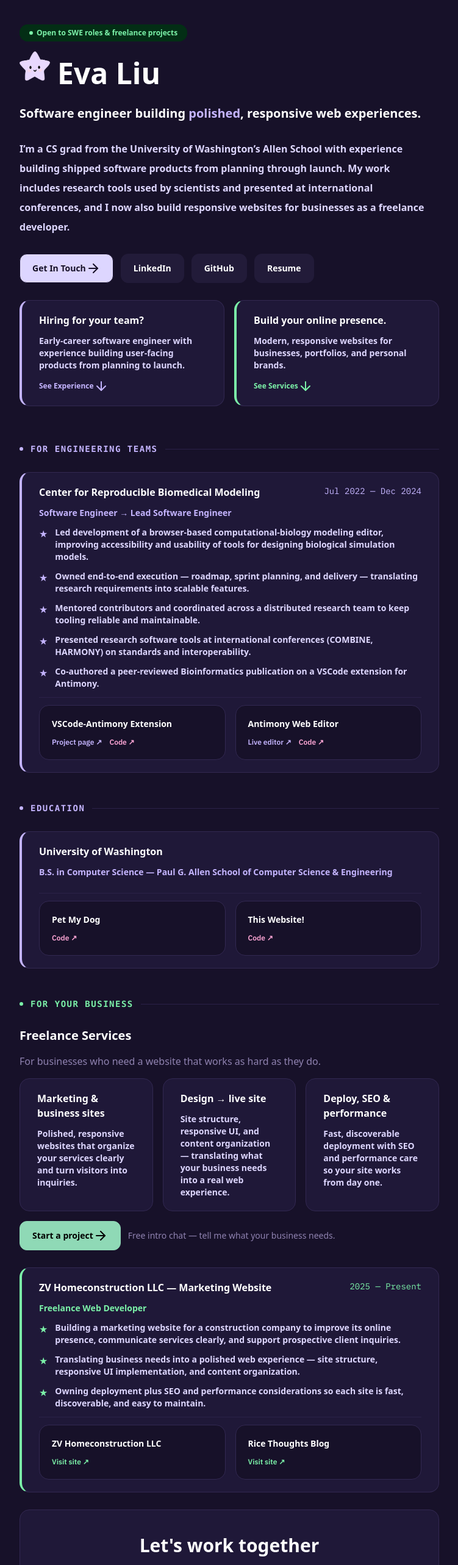
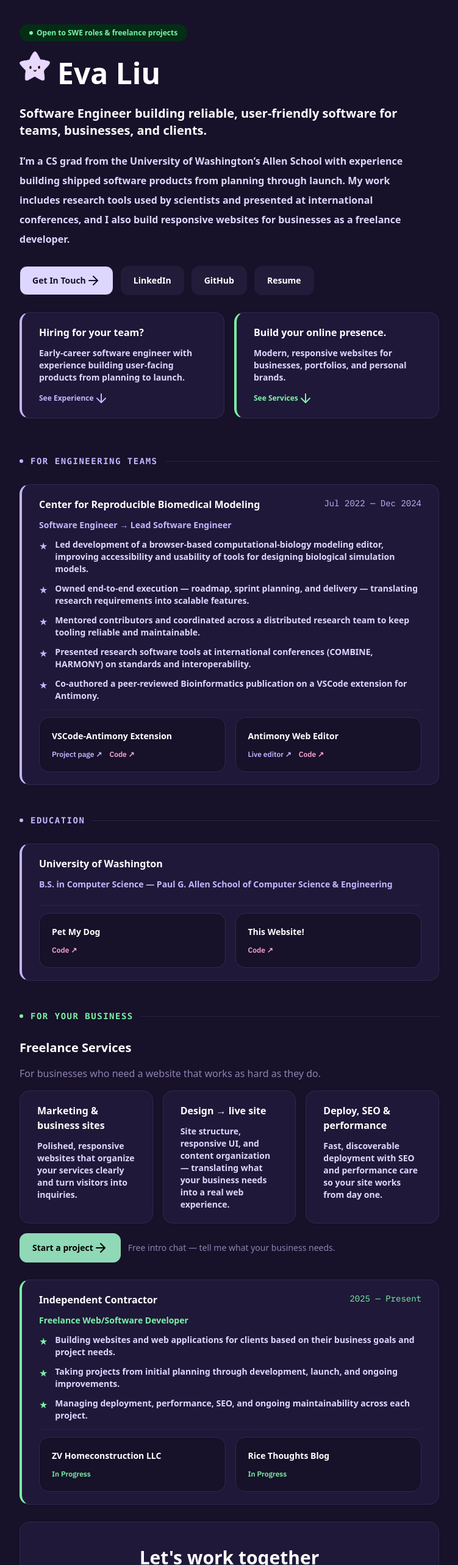
Before and after one commit to evaxliu/personal-website, a Next.js app: page / in a window 1280 px wide. Shown: the top 2566 px of the page at 61% size, without its empty margins (264-1015 px from the left). Built offline with nearby package versions, Linux system fonts and the light colour scheme.

Commit message:
Movement for tiles all changed to -transition y
Reworded descriptions

Removed unused comments

Fixed responsive issues for certain components

```diff
--- a/src/app/components/Experience-Card.tsx
+++ b/src/app/components/Experience-Card.tsx
@@ -17,7 +17,7 @@ export default function ExperienceCard({company, role, date, descriptions, accen
       : "border-l-green-300 text-green-300"
 
   return(
-    <section className={`flex flex-col gap-3 px-7 py-5 grow w-full bg-[#1F1838] rounded-2xl border border-[#322851] border-l-4 hover:translate-x-1 duration-300 ease-in-out ${accentClass}`}>
+    <section className={`flex flex-col gap-3 px-7 py-5 grow w-full bg-[#1F1838] rounded-2xl border border-[#322851] border-l-4 hover:-translate-y-1 duration-300 ease-in-out ${accentClass}`}>
       <div className='flex justify-between flex-col gap-3 md:flex-row'>
         <h2 className="text-md text-white font-bold">
           {company}
--- a/src/app/page.tsx
+++ b/src/app/page.tsx
@@ -7,7 +7,6 @@ export default function Page() {
     <>
       <div className="flex justify-center items-center flex-col">
         <Landing />
-        {/* <Marquee texts={marqueeList} /> */}
       </div>
 
       <div className="flex items-center flex-col gap-10">
--- a/src/app/website-sections/Experience.tsx
+++ b/src/app/website-sections/Experience.tsx
@@ -10,8 +10,8 @@ export default function Experience() {
   ]
 
   const FreelanceProjects = [
-    ["ZV Homeconstruction LLC", "Visit site ↗", "https://zv-homeconstruction-website.vercel.app/"],
-    ["Rice Thoughts Blog", "Visit site ↗", "https://ricethoughts.com/"]
+    ["ZV Homeconstruction LLC", "In Progress", "https://link-to-nowhere"],
+    ["Rice Thoughts Blog", "In Progress", "https://ricethoughts.com/"]
   ]
 
   const sideProjects = [
@@ -20,7 +20,7 @@ export default function Experience() {
   ]
 
   return(
-    <section className="flex flex-col gap-7 w-full max-w-3xl p-10 md:px-10 md:py-0">
+    <section className="flex flex-col gap-7 w-full max-w-3xl px-10">
       <SectionHeader label={"FOR ENGINEERING TEAMS"} color={"violet"} id={"engineering"} />
 
       <ExperienceCard
@@ -60,13 +60,13 @@ export default function Experience() {
       <FreelanceServices />
 
       <ExperienceCard
-        company={"ZV Homeconstruction LLC — Marketing Website"}
-        role={"Freelance Web Developer"}
+        company={"Independent Contractor"}
+        role={"Freelance Web/Software Developer"}
         date={"2025 — Present"}
         descriptions={[
-          "Building a marketing website for a construction company to improve its online presence, communicate services clearly, and support prospective client inquiries.",
-          "Translating business needs into a polished web experience — site structure, responsive UI implementation, and content organization.",
-          "Owning deployment plus SEO and performance considerations so each site is fast, discoverable, and easy to maintain."
+          "Building websites and web applications for clients based on their business goals and project needs.",
+          "Taking projects from initial planning through development, launch, and ongoing improvements.",
+          "Managing deployment, performance, SEO, and ongoing maintainability across each project."
         ]}
         techStack={[
           "Next.js / React",
--- a/src/app/website-sections/Landing.tsx
+++ b/src/app/website-sections/Landing.tsx
@@ -34,13 +34,13 @@ export default function Landing() {
         </h1>
       </div>
 
-      <div className="flex flex-col gap-7 max-w-2xl">
+      <div className="flex flex-col gap-5 max-w-2xl">
         <p className="text-xl text-white font-bold">
-          Software engineer building <span className="text-violet-300">polished</span>, responsive web experiences.
+          Software Engineer building reliable, user-friendly software for teams, businesses, and clients.
         </p>
 
         <p className="text-md leading-8 text-violet-200 font-semibold">
-          I’m a CS grad from the University of Washington’s Allen School with experience building shipped software products from planning through launch. My work includes research tools used by scientists and presented at international conferences, and I now also build responsive websites for businesses as a freelance developer.
+          I’m a CS grad from the University of Washington’s Allen School with experience building shipped software products from planning through launch. My work includes research tools used by scientists and presented at international conferences, and I also build responsive websites for businesses as a freelance developer.
         </p>
       </div>
 
--- a/src/app/website-sections/Lets-Work-Together.tsx
+++ b/src/app/website-sections/Lets-Work-Together.tsx
@@ -4,17 +4,17 @@ import GetInTouch from "../components/Get-In-Touch";
 
 export default function LetsWorkTogether() {
   return(
-    <section className="border border-[#322851] bg-[#1F1838] rounded-2xl py-10 px-20">
+    <section className="border border-[#322851] bg-[#1F1838] rounded-2xl py-5 px-8 md:py-10 md:px-20">
       <div className="flex flex-col items-center gap-5">
-        <h2 className="text-3xl text-white font-bold text-left md:text-center">
+        <h2 className="text-3xl text-white font-bold text-center">
           Let&apos;s work together
         </h2>
 
-        <p className="text-violet-200 font-semibold text-left md:text-center">
+        <p className="text-violet-200 font-semibold text-center">
           Open to software engineering roles and freelance web projects. Whether you&apos;re hiring or need a site built, I&apos;d love to hear from you.
         </p>
 
-        <div className="flex gap-3 text-sm flex-wrap">
+        <div className="flex gap-3 text-sm flex-wrap justify-center">
           <GetInTouch />
 
           <Link
```
